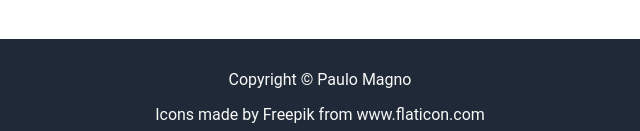
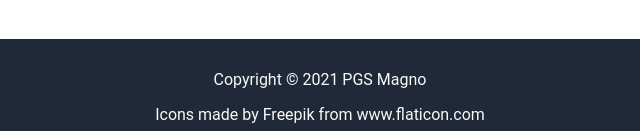
Before and after one commit to pgmagno/odin-landing-page, a plain HTML site: page index.html in a window 1280 px wide. Shown: the part 1659-1790 px from the top of the page, 320-960 px from the left. Drawn offline with Linux system fonts and the light colour scheme.

Commit message:
changes footer to add a script

```diff
--- a/index.html
+++ b/index.html
@@ -74,7 +74,9 @@
     </div>
 
     <footer>
-        <p>Copyright © Paulo Magno</p>
+        <p>Copyright © <script>
+                document.write(new Date().getFullYear())
+            </script> <a href="https://github.com/pgmagno">PGS Magno</a></p>
         <div>Icons made by <a href="https://www.freepik.com" title="Freepik">Freepik</a> from <a href="https://www.flaticon.com/" title="Flaticon">www.flaticon.com</a></div>
 
     </footer>
```
